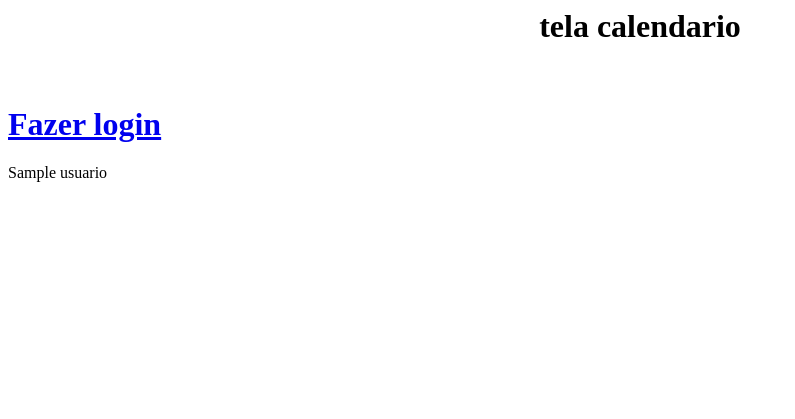
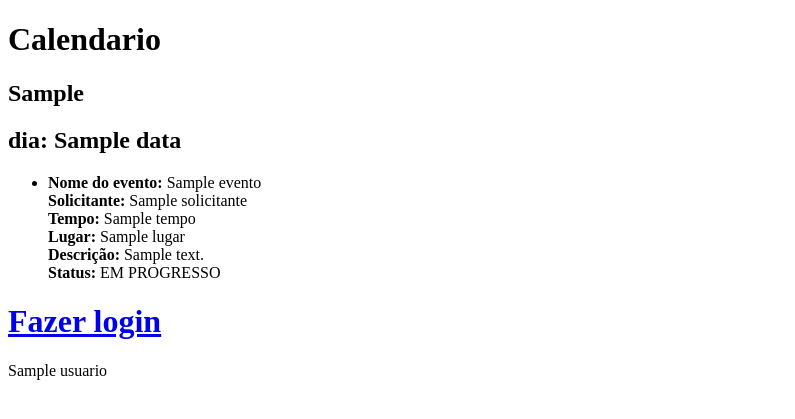
Before and after one commit to Warpedro1/projeto-alepe, a Django app: template templates/calendario/calendario.html in a window 1280 px wide. Shown: the top 419 px of the page, without its empty margins (0-795 px from the left). Run offline with Django 5.2, Linux system fonts and the light colour scheme; the template is opened without the code that fills it: most values are stand-ins (such as "Sample title", 1, 10 or a date in 2020).

Commit message:
for loop dentro de calendario feito.

```diff
--- a/setup/src.py
+++ b/setup/src.py
@@ -17,8 +17,11 @@ def get_dias_da_semana():
         ["Segunda-feira", "Terça-feira", "Quarta-feira", "Quinta-feira", "Sexta-feira", "Sábado", "Domingo"]
     )}
 
+def get_mes_atual():
+    return get_meses()[get_hoje().month]
+
 def get_meses():
-    return {i: mes for i, mes in enumerate(
+    return {i+1: mes for i, mes in enumerate(
         ["Janeiro", "Fevereiro", "Março", "Abril", "Maio", "Junho", "Julho", "Agosto", "Setembro", "Outubro", "Novembro", "Dezembro"]
     )}
 
--- a/templates/calendario/calendario.html
+++ b/templates/calendario/calendario.html
@@ -1,13 +1,34 @@
-<h1 style="text-align: center;">tela calendario</h1>
-<br>
+<!DOCTYPE html>
+<html lang="pt-br">
+<head>
+    <meta charset="UTF-8">
+    <meta name="viewport" content="width=device-width, initial-scale=1.0">
+    <title>Calendario</title>
+</head>
+<body>
+    <h1>Calendario</h1>
+    <h2>{{ mes_atual }}</h2>
+    {% for data, eventos in eventos_mes.items %}
+        <h2>dia: {{ data }}</h2>
+        <ul>
+            {% for evento in eventos %}
+                <li>
+                    <strong>Nome do evento:</strong> {{ evento.nome }}<br>
+                    <strong>Solicitante:</strong> {{ evento.solicitante }}<br>
+                    <strong>Tempo:</strong> {{ evento.tempo }}<br>
+                    <strong>Lugar:</strong> {{ evento.lugar }}<br>
+                    <strong>Descrição:</strong> {{ evento.descricao }}<br>
+                    <strong>Status:</strong> {{ evento.status }}<br>
+                </li>
+            {% endfor %}
+        </ul>
+    {% endfor %}
 
     {% if not usuario.is_authenticated %}
     <a href="login">
         <h1>Fazer login</h1>
     </a>
     {% endif %}
-
-
     {% if usuario.is_authenticated %}
     <a href="home_eventos">
         <h1>DASHBOARD</h1>
@@ -15,3 +36,9 @@
     {% endif %}
 
     <p>{{ usuario }}</p>
+
+
+
+
+</body>
+</html>
--- a/templates/eventos/home_eventos.html
+++ b/templates/eventos/home_eventos.html
@@ -104,7 +104,7 @@
                         </d1>
                     </span>
                 </li>
-            {% endfor %}
+                {% endfor %}
             </ul>
         </main>
         <!-- End of Main Content -->
```
Also changed, not shown: calendario/views.py (+24 -4 lines). Lines whose indentation alone changed are shown as unchanged.
